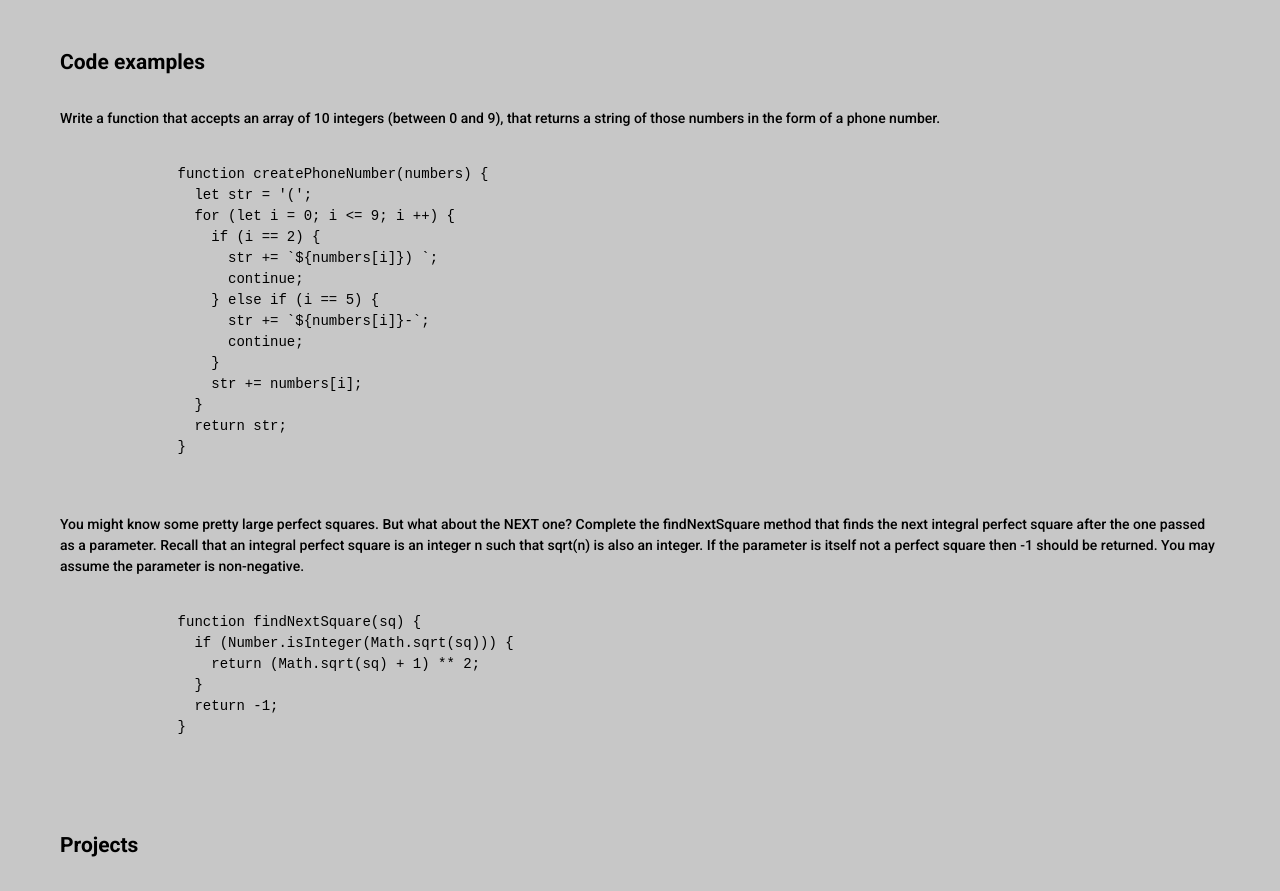
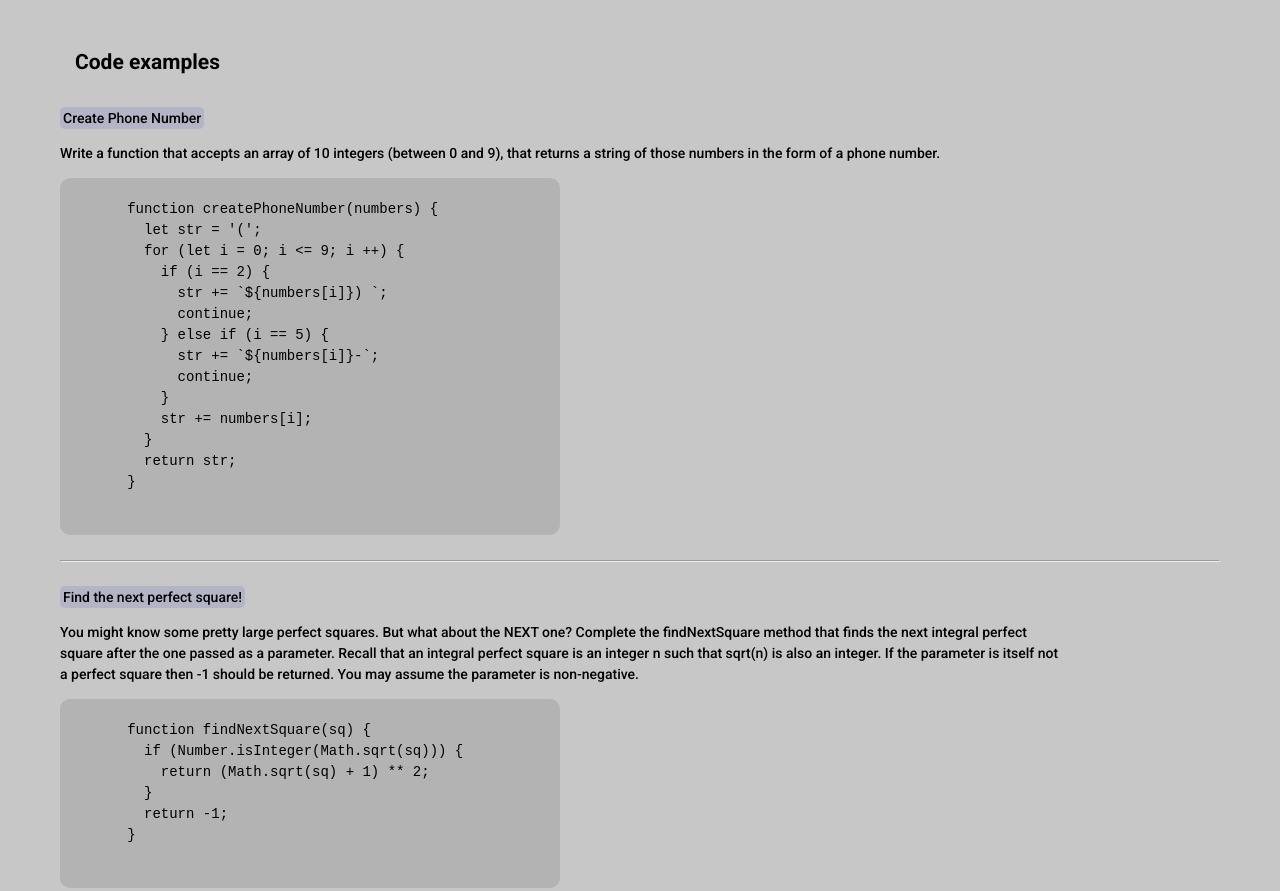
Before and after one commit to S-W-A/rsschool-cv, a plain HTML site: page index.html in a window 1280 px wide. Shown: the part 1074-1965 px from the top of the page. Drawn offline with Linux system fonts and the light colour scheme.

Commit message:
feat: update index.html and style.css

```diff
--- a/index.html
+++ b/index.html
@@ -98,6 +98,7 @@
         </section>
         <section class="section" id="code">
           <h2 class="section-title">Code examples</h2>
+          <a href="https://www.codewars.com/kata/525f50e3b73515a6db000b83">Create Phone Number</a>
           <p class="text">
             Write a function that accepts an array of 10 integers (between 0 and 9), that returns a string
             of those numbers in the form of a phone number.
@@ -120,6 +121,8 @@
         }
             </code>
           </pre>
+          <hr>
+          <a href="https://www.codewars.com/kata/56269eb78ad2e4ced1000013">Find the next perfect square!</a>
           <p class="text">
             You might know some pretty large perfect squares. But what about the NEXT one?
 
--- a/style.css
+++ b/style.css
@@ -25,6 +25,12 @@ a {
   color: black;
 }
 
+main a {
+  background: rgba(1, 13, 182, 0.1);
+  padding: 3px;
+  border-radius: 5px;
+}
+
 .container {
   max-width: 1220px;
   margin: 0 auto;
@@ -45,6 +51,14 @@ a {
 
 .main {
   flex: 1 0 auto;
+}
+
+.text {
+  width: 1000px;
+}
+
+hr {
+  margin: 25px 0;
 }
 
 .footer {
@@ -97,12 +111,24 @@ a {
   align-items: center;
 }
 
+.box {
+  margin-right: 100px;
+}
+
 .cv-title {
   text-align: center;
+  font-size: 28px;
 }
 
 .section-title {
   margin-bottom: 30px;
+  margin-left: 15px;
+}
+
+pre {
+  background: rgba(0, 0, 0, .1);
+  max-width: 500px;
+  border-radius: 10px;
 }
 
 .footer {
@@ -119,7 +145,7 @@ a {
 .gh {
   width: 121px;
   height: 45px;
-  background: url("assets/img/gh.svg");
+  background: url("assets/img/svg/gh.svg");
   background-size: contain;
   background-repeat: no-repeat;
 }
@@ -127,5 +153,5 @@ a {
 .rss {
   width: 121px;
   height: 45px;
-  background: url("assets/img/rss.svg");
+  background: url("assets/img/svg/rss.svg");
 }
```
Also changed, not shown: assets/img/svg/gh.svg (renamed from assets/img/gh.svg), assets/img/svg/rss.svg (renamed from assets/img/rss.svg). Lines whose indentation alone changed are shown as unchanged.
